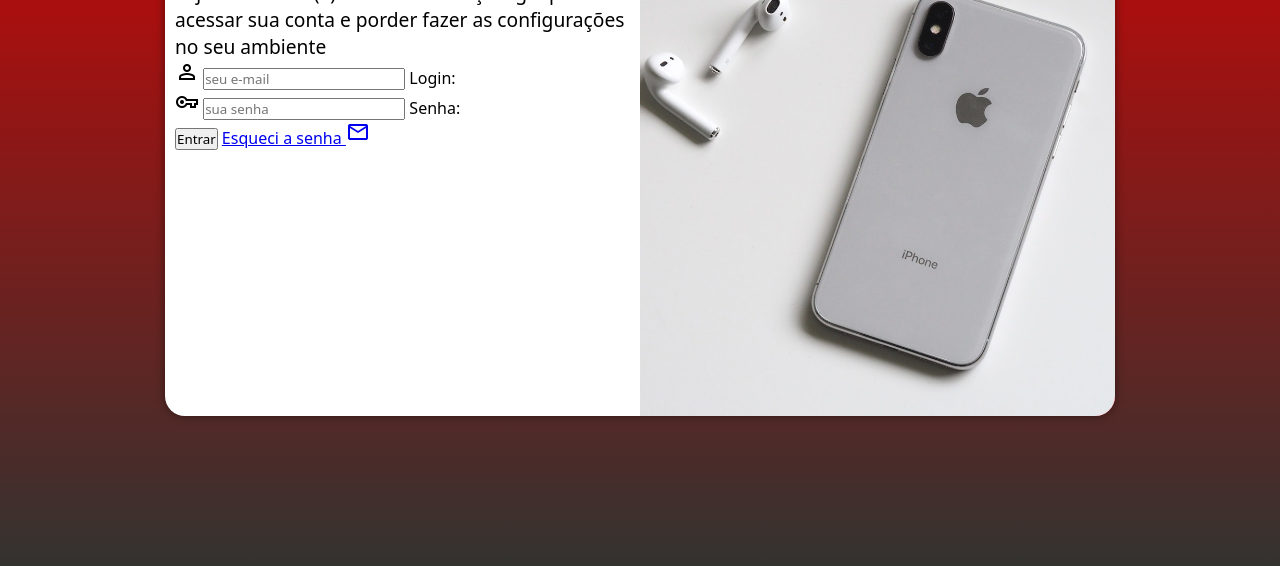
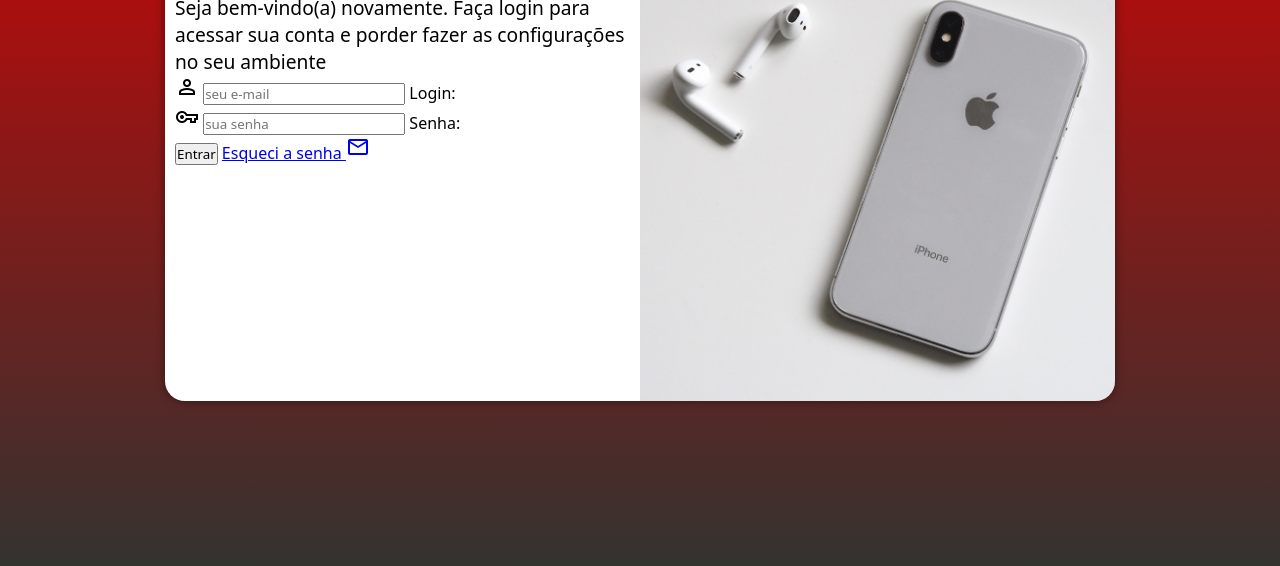
Before and after one commit to ERICKH31/projeto-login, a plain HTML site: page index.html in a window 1280 px wide. Shown: the part 234-800 px from the top of the page. Drawn offline with nearby package versions, Linux system fonts and the light colour scheme.

Commit message:
ajuste de tamanho

```diff
--- a/estilos/style.css
+++ b/estilos/style.css
@@ -34,7 +34,7 @@ section#login{
 
     background-color: #FFFFFF;
     width: 260px;
-    height: 500px;
+    height: 470px;
     border-radius: 20px;
     box-shadow: 0px 0px 10px rgba(0, 0, 0, 0.450);
 
```
